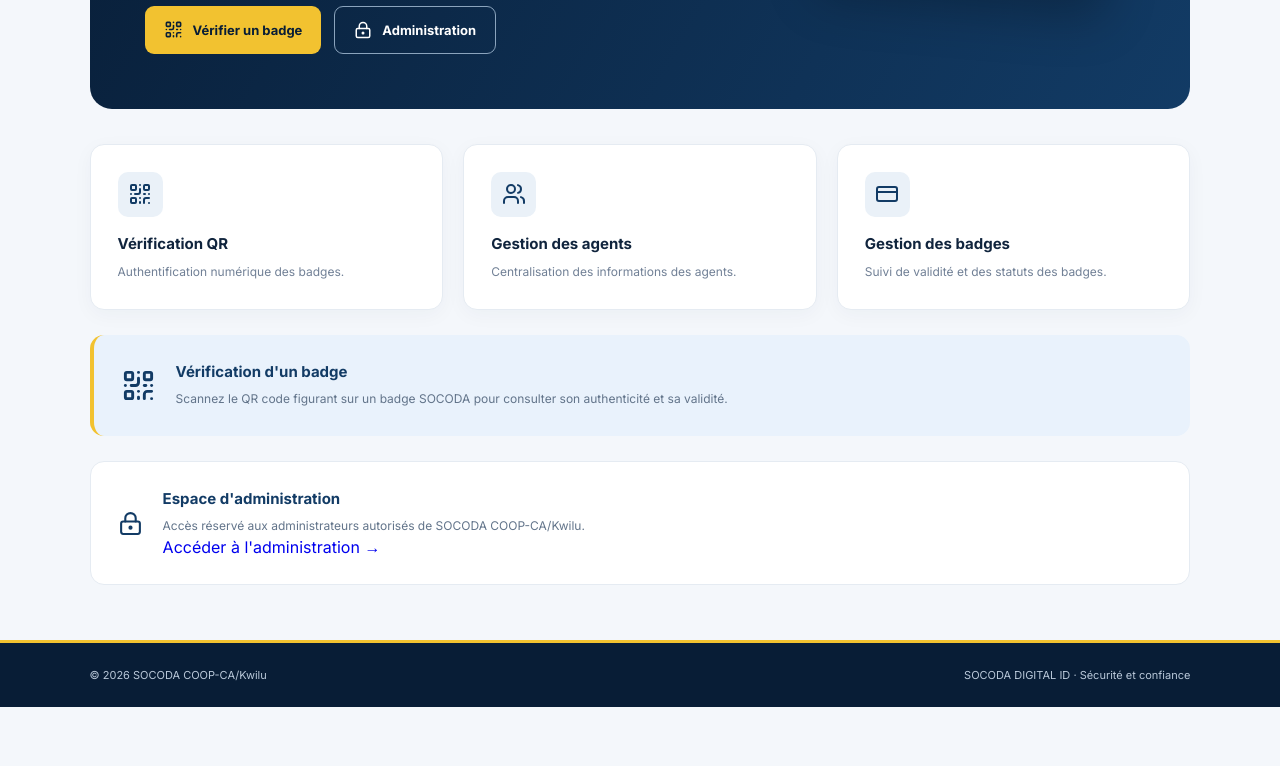
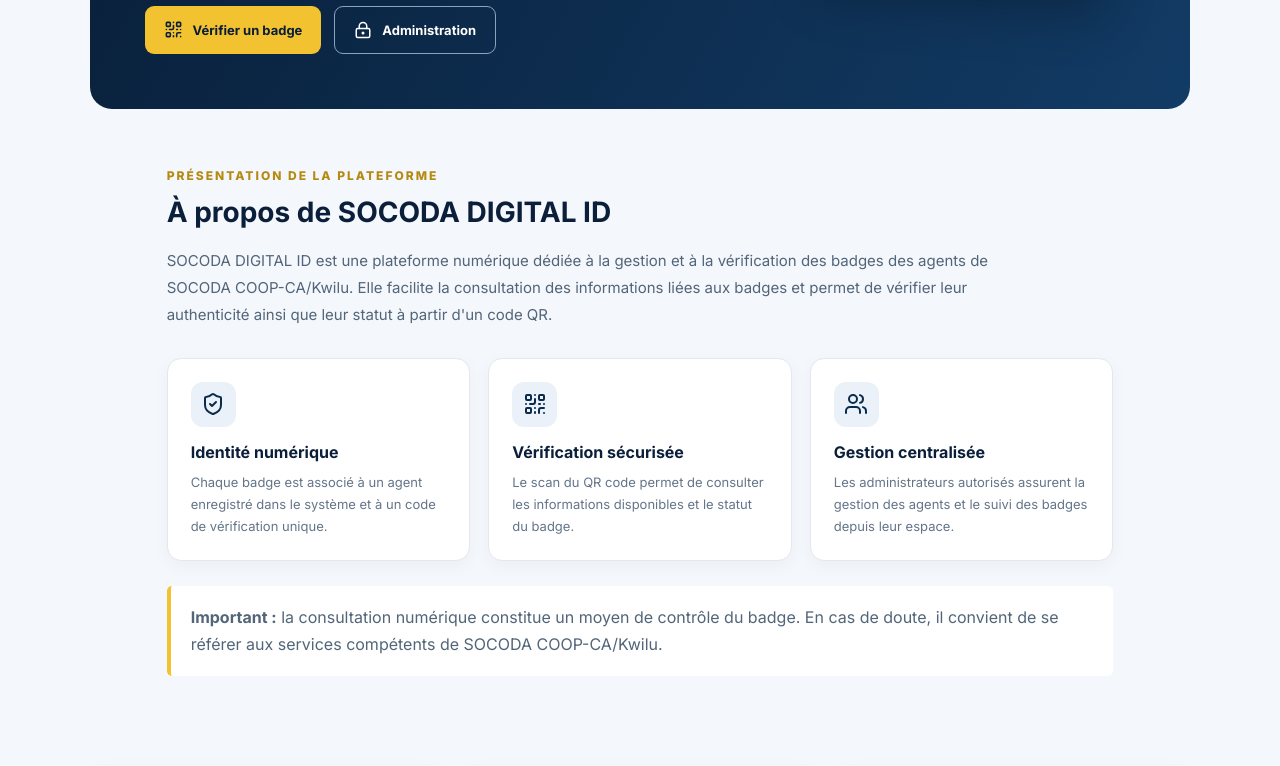
Before and after one commit to dmpcreatorofficiel/SOCODA-DIGITAL-ID, a React (Vite) app: page / in a window 1280 px wide. Shown: the part 470-1236 px from the top of the page. Before the commit the page ends 1177 px from the top, so only its background shows below. Built offline with nearby package versions, Linux system fonts and the light colour scheme; no server answers.

Commit message:
Update App.jsx

```diff
--- a/src/App.jsx
+++ b/src/App.jsx
@@ -196,11 +196,90 @@ function Home() {
   return (
     <div className="app" id="top">
 
-      {/* STYLE DE LA NAVIGATION MOBILE */}
-
       <style>{`
         .mobile-bottom-nav {
           display: none;
+        }
+
+        .about-section {
+          padding: 55px 7%;
+          background: #f4f7fb;
+        }
+
+        .about-container {
+          max-width: 1050px;
+          margin: auto;
+        }
+
+        .about-label {
+          display: inline-block;
+          color: #b58a12;
+          font-size: 12px;
+          font-weight: 800;
+          letter-spacing: 2px;
+          margin-bottom: 12px;
+        }
+
+        .about-section h2 {
+          color: #0b1f3a;
+          font-size: 28px;
+          margin-bottom: 18px;
+        }
+
+        .about-description {
+          color: #526579;
+          font-size: 15px;
+          line-height: 1.8;
+          max-width: 850px;
+        }
+
+        .about-grid {
+          display: grid;
+          grid-template-columns: repeat(3, 1fr);
+          gap: 18px;
+          margin-top: 30px;
+        }
+
+        .about-card {
+          background: white;
+          border: 1px solid #e1e8f0;
+          border-radius: 14px;
+          padding: 23px;
+          box-shadow: 0 5px 18px rgba(8,29,54,0.04);
+        }
+
+        .about-card-icon {
+          width: 45px;
+          height: 45px;
+          display: flex;
+          align-items: center;
+          justify-content: center;
+          background: #eaf1f8;
+          color: #0b2b4c;
+          border-radius: 12px;
+          margin-bottom: 15px;
+        }
+
+        .about-card h3 {
+          color: #0b1f3a;
+          font-size: 16px;
+          margin-bottom: 9px;
+        }
+
+        .about-card p {
+          color: #647589;
+          font-size: 13px;
+          line-height: 1.7;
+        }
+
+        .about-note {
+          margin-top: 25px;
+          padding: 18px 20px;
+          border-left: 4px solid #f2c230;
+          background: #fff;
+          color: #526579;
+          line-height: 1.7;
+          border-radius: 5px;
         }
 
         @media (max-width: 750px) {
@@ -225,7 +304,6 @@ function Home() {
 
           .mobile-bottom-nav a {
             min-height: 52px;
-
             display: flex;
             flex-direction: column;
             align-items: center;
@@ -249,6 +327,19 @@ function Home() {
           .mobile-bottom-nav svg {
             width: 21px;
             height: 21px;
+          }
+
+          .about-section {
+            padding: 38px 18px;
+          }
+
+          .about-section h2 {
+            font-size: 23px;
+          }
+
+          .about-grid {
+            grid-template-columns: 1fr;
+            gap: 13px;
           }
 
           footer {
@@ -347,6 +438,94 @@ function Home() {
 
               </div>
 
+            </div>
+
+          </div>
+
+        </section>
+
+
+        {/* À PROPOS DE SOCODA DIGITAL ID */}
+
+        <section className="about-section" id="about">
+
+          <div className="about-container">
+
+            <span className="about-label">
+              PRÉSENTATION DE LA PLATEFORME
+            </span>
+
+            <h2>
+              À propos de SOCODA DIGITAL ID
+            </h2>
+
+            <p className="about-description">
+              SOCODA DIGITAL ID est une plateforme numérique dédiée
+              à la gestion et à la vérification des badges des agents
+              de SOCODA COOP-CA/Kwilu. Elle facilite la consultation
+              des informations liées aux badges et permet de vérifier
+              leur authenticité ainsi que leur statut à partir d'un
+              code QR.
+            </p>
+
+
+            <div className="about-grid">
+
+              <div className="about-card">
+
+                <div className="about-card-icon">
+                  <ShieldCheck size={24} />
+                </div>
+
+                <h3>Identité numérique</h3>
+
+                <p>
+                  Chaque badge est associé à un agent enregistré
+                  dans le système et à un code de vérification unique.
+                </p>
+
+              </div>
+
+
+              <div className="about-card">
+
+                <div className="about-card-icon">
+                  <QrCode size={24} />
+                </div>
+
+                <h3>Vérification sécurisée</h3>
+
+                <p>
+                  Le scan du QR code permet de consulter les
+                  informations disponibles et le statut du badge.
+                </p>
+
+              </div>
+
+
+              <div className="about-card">
+
+                <div className="about-card-icon">
+                  <Users size={24} />
+                </div>
+
+                <h3>Gestion centralisée</h3>
+
+                <p>
+                  Les administrateurs autorisés assurent la gestion
+                  des agents et le suivi des badges depuis leur espace.
+                </p>
+
+              </div>
+
+            </div>
+
+
+            <div className="about-note">
+              <strong>Important :</strong> la consultation numérique
+              constitue un moyen de contrôle du badge. En cas de doute,
+              il convient de se référer aux services compétents de
+              SOCODA COOP-CA/Kwilu.
             </div>
 
           </div>
```
